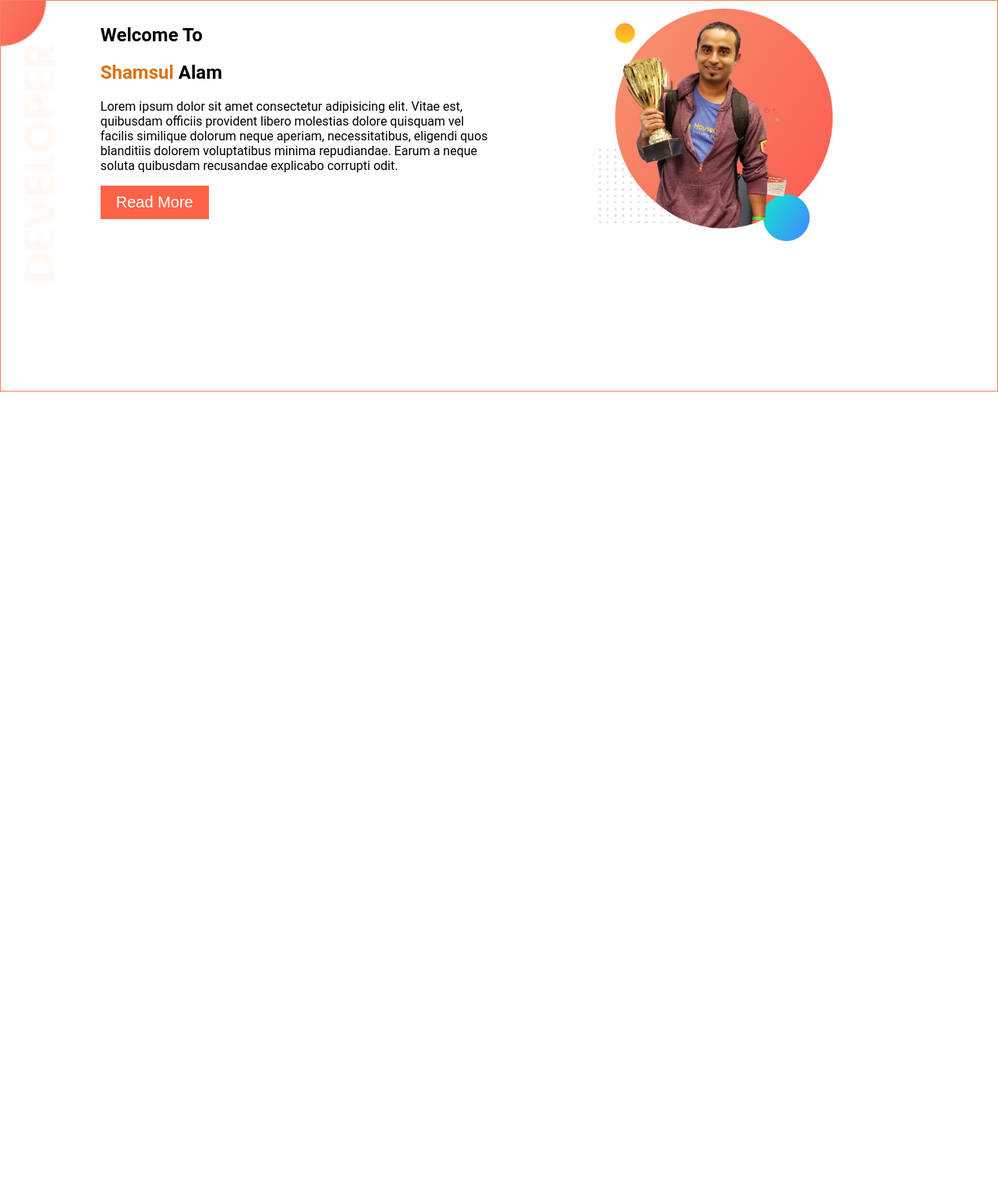
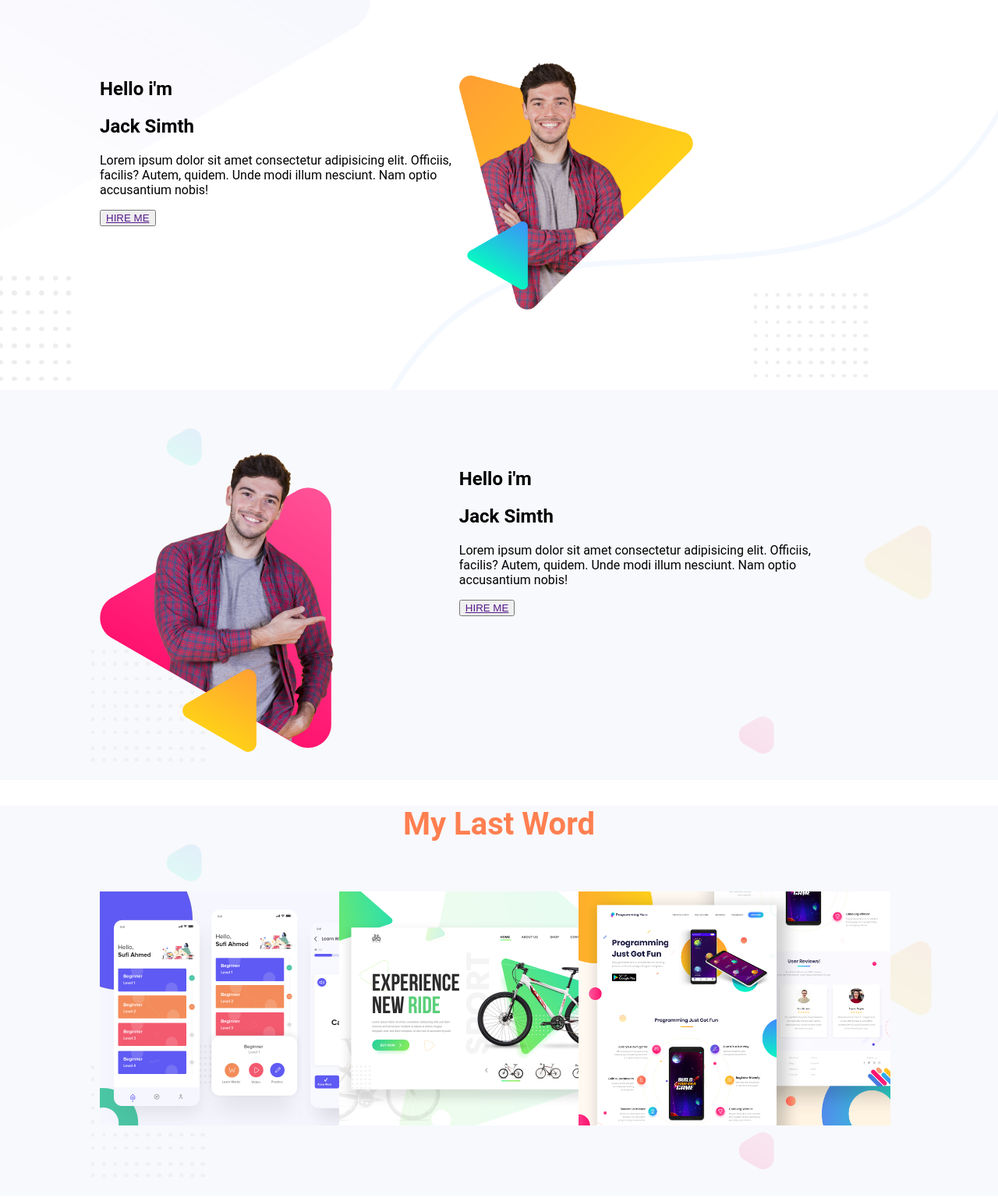
Before and after one commit to sa-rakib/web-protfolio, a plain HTML site: page index.html in a window 1280 px wide. Shown: the top 1536 px of the page at 78% size. Before the commit the page ends 800 px from the top, so only its background shows below. Drawn offline with Linux system fonts and the light colour scheme.

Commit message:
full website

```diff
--- a/index.html
+++ b/index.html
@@ -11,20 +11,79 @@
 </head>
 
 <body>
-    <section class="top-banner">
-        <div class="half-width">
-            <h1>Welcome To</h1>
-            <h1><span class="name-highlight">Shamsul</span> Alam</h1>
-            <p>Lorem ipsum dolor sit amet consectetur adipisicing elit. Vitae est, quibusdam officiis provident libero
-                molestias dolore quisquam vel facilis similique dolorum neque aperiam, necessitatibus, eligendi quos
-                blanditiis dolorem voluptatibus minima repudiandae. Earum a neque soluta quibusdam recusandae explicabo
-                corrupti odit.</p>
-            <button>Read More</button>
-        </div>
-        <div class="half-width">
-            <img src="image/jhankar.png" alt="">
+    <section class="back-image1">
+        <div class="container back-image">
+            <div class="half-width back-image">
+                <h1>Hello i'm</h1>
+                <h1>Jack Simth</h1>
+                <p>Lorem ipsum dolor sit amet consectetur adipisicing elit. Officiis, facilis? Autem, quidem. Unde modi
+                    illum nesciunt. Nam optio accusantium nobis!</p>
+                <button><a href="">HIRE ME</a></button>
+            </div>
+            <div class="half-width">
+                <img src="image/peter.png" alt="">
+            </div>
         </div>
     </section>
+
+    <section class="back-image2">
+        <div class="container back-image">
+            <div class="half-width">
+                <img src="image/peter_dream.png" alt="">
+            </div>
+            <div class="half-width back-image">
+                <h1>Hello i'm</h1>
+                <h1>Jack Simth</h1>
+                <p>Lorem ipsum dolor sit amet consectetur adipisicing elit. Officiis, facilis? Autem, quidem. Unde modi
+                    illum nesciunt. Nam optio accusantium nobis!</p>
+                <button><a href="">HIRE ME</a></button>
+            </div>
+
+        </div>
+    </section>
+
+    <section class="back-image2">
+        <div class="container">
+            <h1 class="middle-text">My Last Word</h1>
+            <div class="row">
+                <img src="image/latest-work/work-1.png" alt="">
+            </div>
+            <div class="row">
+                <img src="image/latest-work/work-2.jpg" alt="">
+
+            </div>
+            <div class="row">
+                <img src="image/latest-work/work-3.jpg" alt="">
+            </div>
+
+        </div>
+    </section>
+
+
+    <section class="back-image2">
+        <div class="container center">
+            <h1>What Client are say</h1>
+            <div class="introduce">
+                <p>Bruce Moccy</p>
+                <p>Founder & CEO Alies</p>
+            </div>
+            <div>
+                Lorem ipsum dolor sit, amet consectetur adipisicing elit. Earum tempora consequatur explicabo necessitatibus molestiae magni vero a doloribus autem facere animi ea provident, quasi aperiam eos. Tempora doloremque deserunt obcaecati!
+            </div>
+            <div class="back-color">
+                <p>leave me a message in the</p>
+                <h3>ZProgramming.here1@gmail.com</h3>
+            </div>
+        </div>
+    </section>
+
+    <section>
+        <div class="container center">
+            <p class="rakib">sa-rakib @ 2021 All Reserved</p>
+        </div>
+    </section>
+
+
 </body>
 
 </html>
--- a/style.css
+++ b/style.css
@@ -1,37 +1,66 @@
-
 body{
+    font-family: 'Roboto', sans-serif;
     margin: 0;
     padding: 0;
-    font-family: 'Roboto', sans-serif;
 }
-.name-highlight{
-    color: rgb(221, 112, 10);
+div.container{
+    width: 80%;
+    margin: auto;
 }
-
 div.half-width{
-    margin-top: 10px;
-    width: 40%;
+    margin-top: 80px;
+    width: 45%;
     float: left;
-    margin-left: 10%;
 }
 div.half-width img{
     width: 300px;
 
 }
-button{
+section.back-image1{
+    background-image: url('image/header-bg.png');
+    background-position: center;
+    background-size: cover;
+    height: 500px;
+}
+section.back-image2{
+    background-image: url('image/biography-bg.png');
+    background-position: center;
+    background-size: cover;
+    height: 500px;
+}
+h1.middle-text{
+    text-align: center;
+    font-size: 40px;
+    color: coral;
+}
+div.row{
+    width: 30%;
+    float: left;
+}
+div.row img{
+    margin-top: 30px;
+    width: 400px;
+}
+div.center{
+    text-align: center;
+}
+section.back-image2{
+    background-image: url('image/biography-bg.png');
+    background-position: center;
+    background-size: cover;
+    height: 500px;
+}
+div.back-color{
+    margin-top: 40px;
+    background-color: deepskyblue;
+    padding: 20px;
+    border-radius: 10px;
+    color: white;
+}
+div.introduce{
 
-    background-color: tomato;
-    border: none;
-    padding: 10px 20px;
-    color: white;
-    font: 800;
-    font-size: 20px;
+    padding: 20px;
 }
-.top-banner{
-    border: solid 1px coral;
-    background-image: url('image/top-banner.png');background-repeat: no-repeat;
+.rakib{
+    padding: 50px;
 }
-section{
-    height: 500px;
-
-}
```
Also changed, not shown: image/biography-bg.png (added), image/footer-bg.png (added), image/header-bg.png (added), image/jhankar.png (deleted), image/latest-work-bg.png (added), image/latest-work/work-1.png (added), image/latest-work/work-2.jpg (added), image/latest-work/work-3.jpg (added), image/peter.png (added), image/peter_dream.png (added), image/top-banner.png (deleted), 1 other file.
